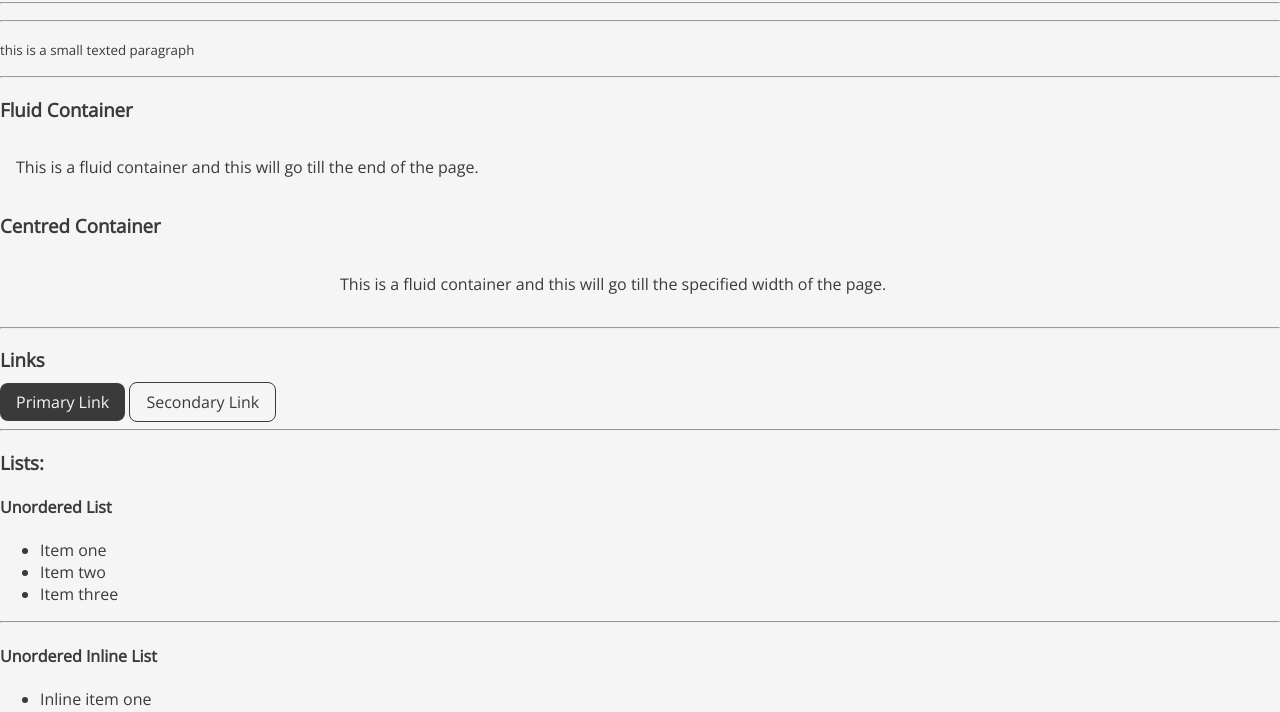
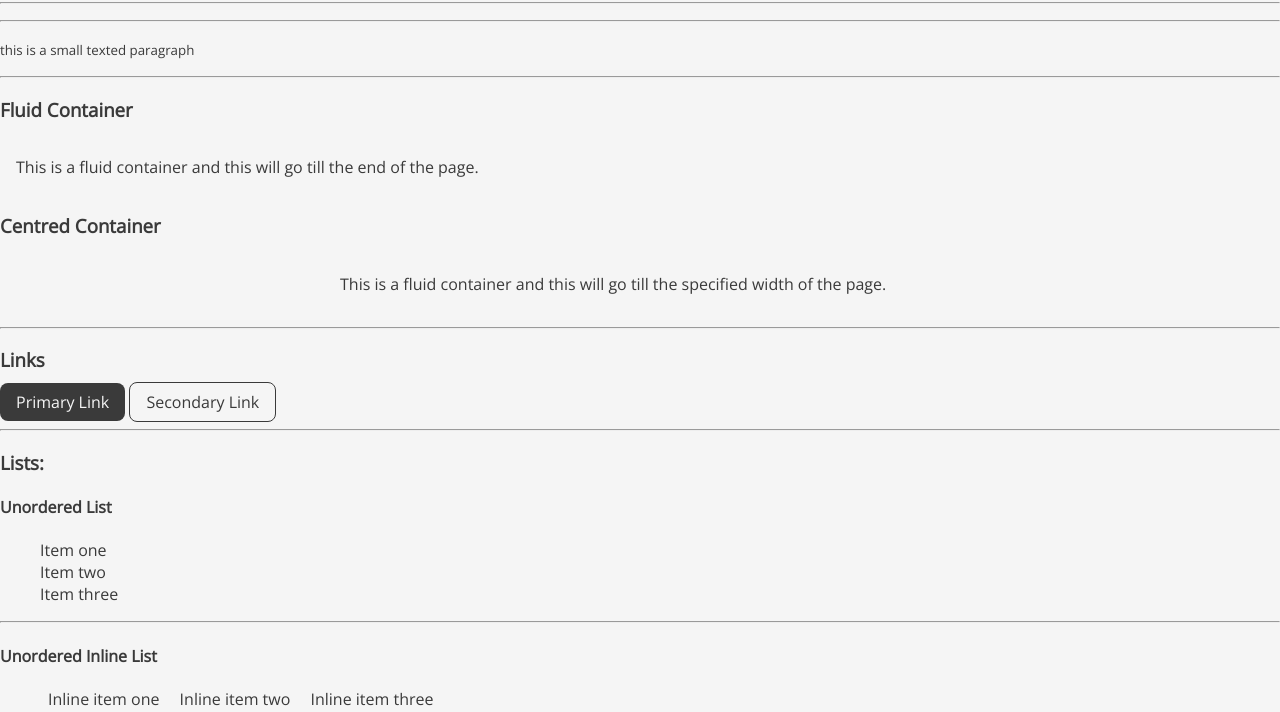
Before and after one commit to gb2l/jatin_garg_portfolio, a plain HTML site: page lib/components.html in a window 1280 px wide. Shown: the part 84-796 px from the top of the page. Drawn offline with nearby package versions, Linux system fonts and the light colour scheme; files whose address does not match are found by name.

Commit message:
lists style done

```diff
--- a/lib/components.html
+++ b/lib/components.html
@@ -25,7 +25,7 @@
 
     <h3>Lists:</h3>
     <h4>Unordered List</h4>
-    <ul>
+    <ul class="list-non-bullet">
         <li>Item one</li>
         <li>Item two</li>
         <li>Item three</li>
@@ -33,14 +33,14 @@
     <hr>
 
     <h4>Unordered Inline List</h4>
-    <ul>
-        <li>Inline item one</li>
-        <li>Inline item two</li>
-        <li>Inline item three</li>
+    <ul class="list-non-bullet">
+        <li class="list-item-inline">Inline item one</li>
+        <li class="list-item-inline">Inline item two</li>
+        <li class="list-item-inline">Inline item three</li>
     </ul>
 
     <h4>Reverse Ordered List</h4>
-    <ol>
+    <ol reversed>
         <li>First</li>
         <li>Second</li>
         <li>Third</li>
--- a/styles.css
+++ b/styles.css
@@ -43,12 +43,11 @@ hr{
 .list-non-bullet
 {
     list-style:none;
-    text-align: right;
 }
 
 .list-item-inline{
     display:inline;
-    padding: 0rem  1rem;
+    padding: 0rem  0.5rem;
 }
 
 .navbar{
```
